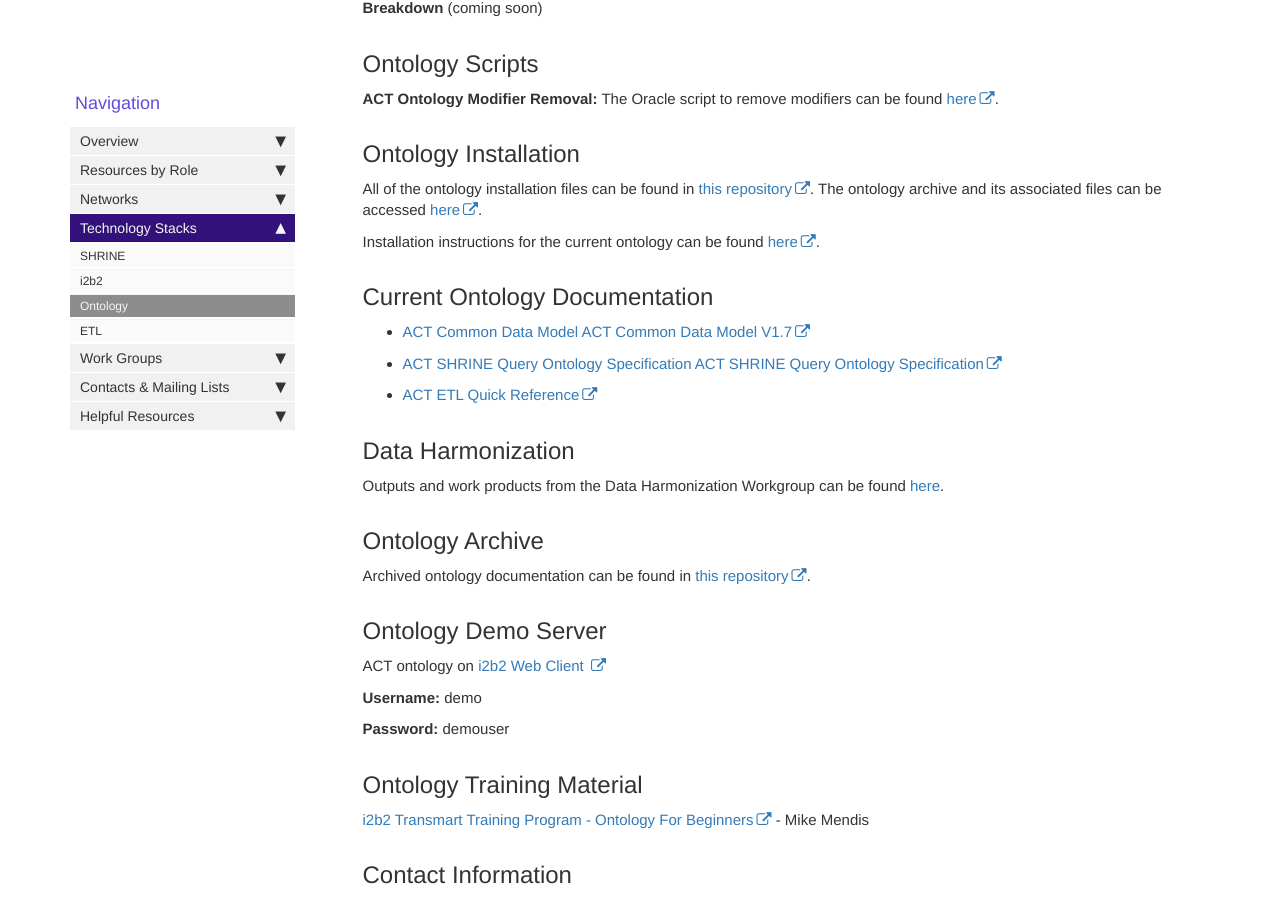
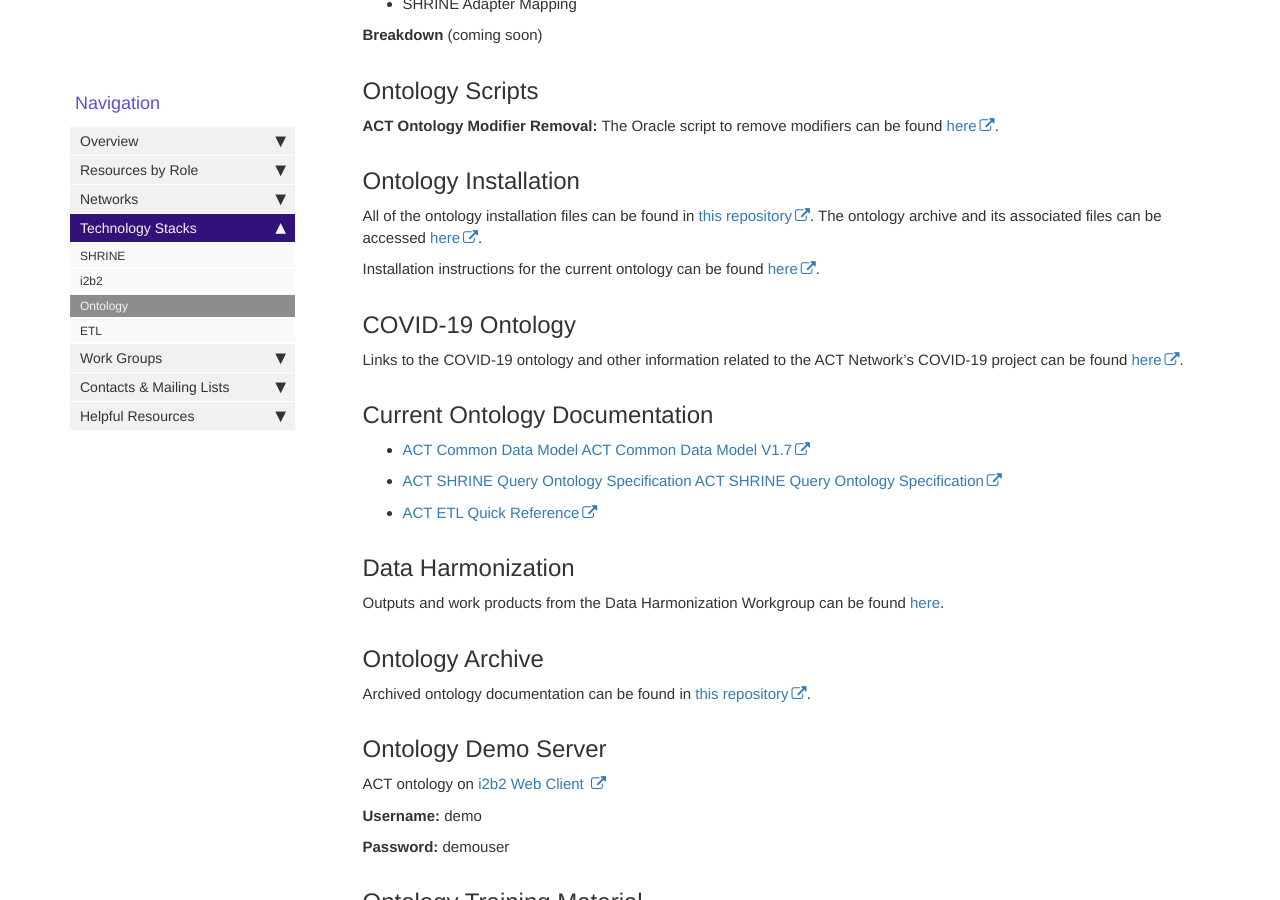
Before and after one commit to dbmi-pitt/ACT-Network, a Jekyll site: the page built from pages/mydoc/ontology.md, in a window 1280 px wide and 900 px high, scrolled down 1435 px. Built offline with Jekyll 4.4.1, drawn with Linux system fonts in a browser that asks for light colours; comment, search, counter and statistics services are not loaded.

Commit message:
Update ontology.md

```diff
--- a/pages/mydoc/ontology.md
+++ b/pages/mydoc/ontology.md
@@ -47,6 +47,9 @@ All of the ontology installation files can be found in [this repository](https:/
 
 Installation instructions for the current ontology can be found [here](https://pitt.box.com/s/jf2mupczvclzzxtmfvdd6pn1bytg1z1v).
 
+## COVID-19 Ontology
+Links to the COVID-19 ontology and other information related to the ACT Network's COVID-19 project can be found [here](https://dbmi-pitt.github.io/ACT-Network/test.html#covid-19-ontology).
+
 ## Current Ontology Documentation
 * [ACT Common Data Model ACT Common Data Model V1.7](https://pitt.box.com/s/nuoueqadkcuhq6oqxbg3rsmg0kcaqcyo)
 * [ACT SHRINE Query Ontology Specification ACT SHRINE Query Ontology Specification](https://pitt.box.com/s/ovkqhwhg6hhqv83hqp522wix0hsysr2k)
```
